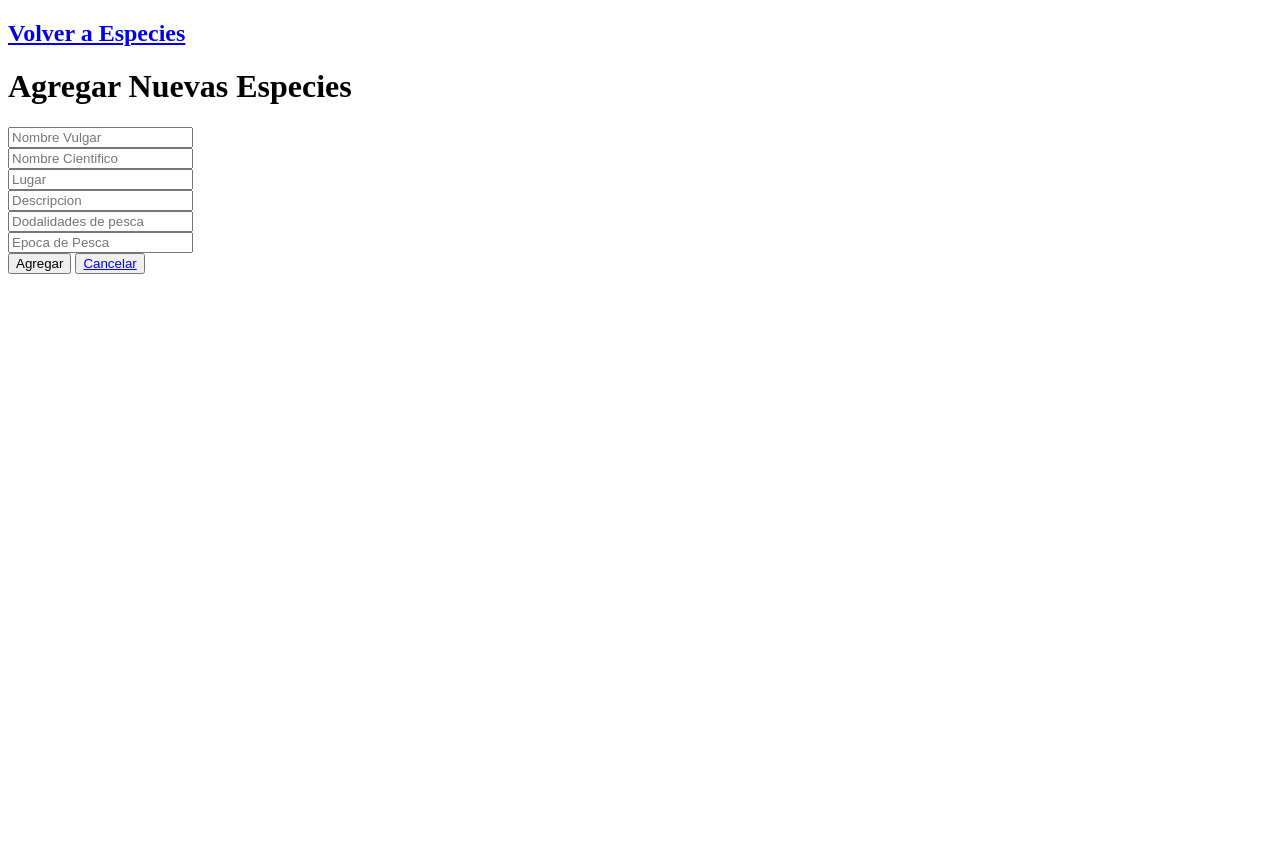
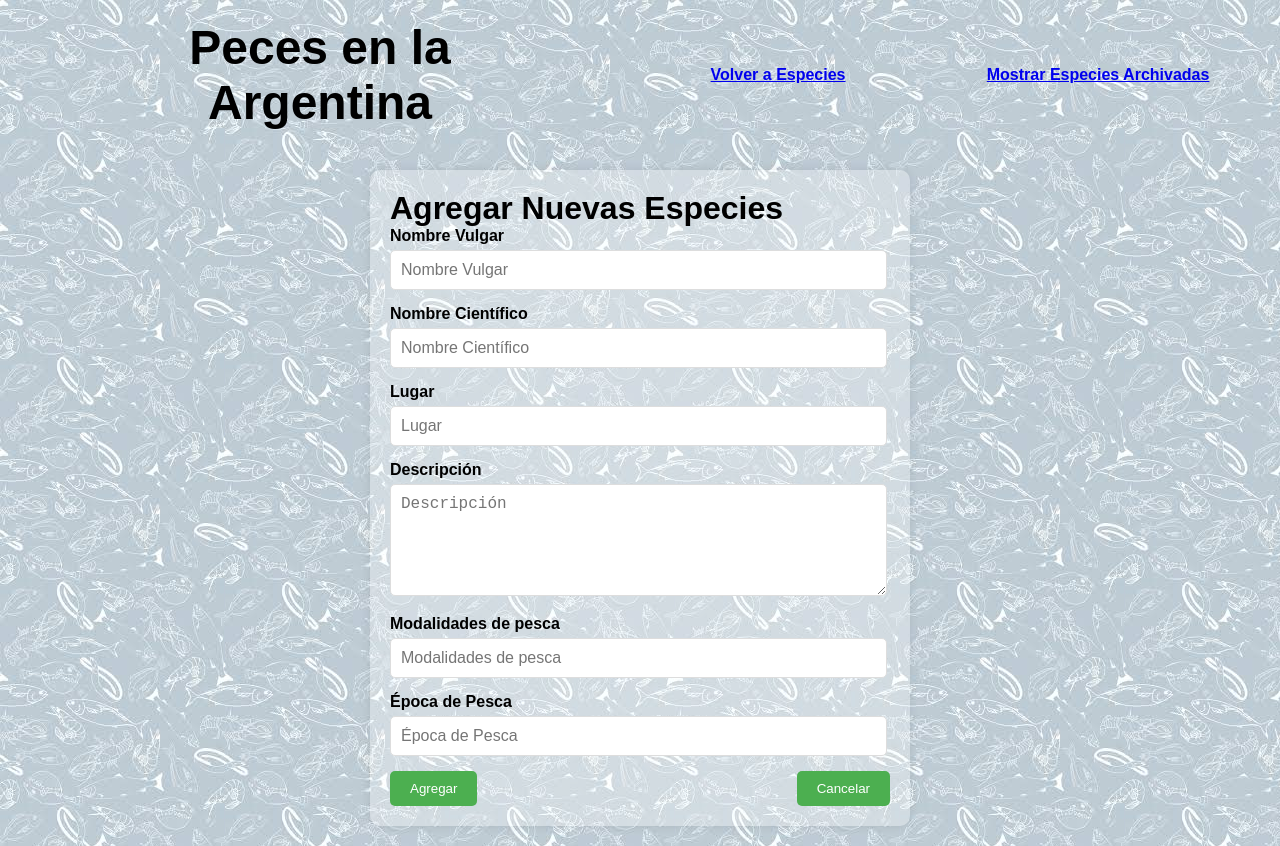
Before and after one commit to alegaon/grupo4_proyecto_final, a plain HTML site: page frontend/pages/agregar_nueva_especie.html in a window 1280 px wide. Before the commit the page ends 800 px from the top, so only its background shows below. Drawn offline with Linux system fonts and the light colour scheme.

Commit message:
Formulario Ingresar Especies

```diff
--- /dev/null
+++ b/frontend/css/agregar_nueva_especie.css
@@ -0,0 +1,52 @@
+form {
+    background: rgba(255, 255, 255, 0.3);
+    padding: 20px;
+    border-radius: 10px;
+    width: 80%;
+    max-width: 500px;
+    margin: 20px auto;
+    box-shadow: 0 0 10px rgba(0, 0, 0, 0.1);
+}
+
+.input_box {
+    margin-bottom: 15px;
+}
+
+.input_box label {
+    display: block;
+    margin-bottom: 5px;
+    font-weight: bold;
+}
+
+.input_box input, .input_box textarea{
+    width: 95%;
+    padding: 10px;
+    border: 1px solid #ddd;
+    border-radius: 5px;
+    font-size: 16px;
+}
+
+.action_btn {
+    display: flex;
+    justify-content: space-between;
+}
+
+.action_btn .btn {
+    padding: 10px 20px;
+    border: none;
+    border-radius: 5px;
+    background-color: #4CAF50;
+    color: white;
+    cursor: pointer;
+    text-decoration: none;
+    text-align: center;
+}
+
+.action_btn .btn a {
+    color: white;
+    text-decoration: none;
+}
+
+.action_btn .btn:hover {
+    background-color: #45a049;
+}
--- a/frontend/css/index.css
+++ b/frontend/css/index.css
@@ -18,6 +18,7 @@ header {
 
 #titulo {
     flex: 1;
+    font-size: 32px;
 }
 
 .menu_basico {
--- a/frontend/pages/agregar_nueva_especie.html
+++ b/frontend/pages/agregar_nueva_especie.html
@@ -3,38 +3,59 @@
 <head>
     <meta charset="UTF-8">
     <meta name="viewport" content="width=device-width, initial_scale=1.0">
-    <title>dePesca | nuevaEspecie</title>
+    <link rel="icon" href="../resources/img/logo.svg" type="image/svg+xml">
+    <title>dePesca | Nueva Especie</title>
+
+    <!-- Incorporo estilos al html-->
+    <link rel="stylesheet" href="../css/index.css">
+    <link rel="stylesheet" href="../css/agregar_nueva_especie.css">
 </head>
 <body>
-    <h2 id="titulo_especies_volver"><span><a href="../index.html">Volver a Especies</a></span></h2>
+    <header>
+        <section id="titulo">
+            <h1>Peces en la <br> Argentina</h1>
+        </section>
+        <section class="menu_basico">
+            <h3 id="titulo_especies_volver"><span><a href="../index.html">Volver a Especies</a></span></h2>
+            <h3 id="titulo_mostrar_especies_archivadas"><a href="../pages/especies_archivadas.html">Mostrar Especies Archivadas</a></h3>
+        </section>
+    </header>
+    <main>
         <div class="wrapper">
             <form id="speciesForm" action="javascript:void(0);">
                 <h1>Agregar Nuevas Especies</h1>
                 <div class="input_box">
-                <input class="Nombre_Vulgar" type="text" placeholder="Nombre Vulgar">
+                    <label for="nombre_vulgar">Nombre Vulgar</label>
+                    <input id="nombre_vulgar" class="Nombre_Vulgar" type="text" placeholder="Nombre Vulgar">
                 </div>
                 <div class="input_box">
-                <input class="Nombre_Cientifico" type="text" placeholder="Nombre Cientifico">
+                    <label for="nombre_cientifico">Nombre Científico</label>
+                    <input id="nombre_cientifico" class="Nombre_Cientifico" type="text" placeholder="Nombre Científico">
                 </div>
                 <div class="input_box">
-                <input class="Lugar" type="text" placeholder="Lugar">
+                    <label for="lugar">Lugar</label>
+                    <input id="lugar" class="Lugar" type="text" placeholder="Lugar">
                 </div>
                 <div class="input_box">
-                <input class="Descripcion" type="text" placeholder="Descripcion">
+                    <label for="descripcion">Descripción</label>
+                    <textarea id="descripcion" class="Descripcion" placeholder="Descripción" rows="5"></textarea>
                 </div>
                 <div class="input_box">
-                <input class="Modalidades" type="text" placeholder="Dodalidades de pesca">
+                    <label for="modalidades">Modalidades de pesca</label>
+                    <input id="modalidades" class="Modalidades" type="text" placeholder="Modalidades de pesca">
                 </div>
                 <div class="input_box">
-                <input class="Epoca_de_Pesca" type="text" placeholder="Epoca de Pesca">
+                    <label for="epoca_de_pesca">Época de Pesca</label>
+                    <input id="epoca_de_pesca" class="Epoca_de_Pesca" type="text" placeholder="Época de Pesca">
                 </div>
 
                 <div class="action_btn">
-                <button type="submit" class="btn" id = "agregar">Agregar</button>
+                    <button type="submit" class="btn" id="agregar">Agregar</button>
                     <button type="button" class="btn"><a href="../index.html">Cancelar</a></button>
                 </div>
             </form>
         </div>
+    </main>
     <script src="../js/fetchAPI.js"></script>
     <script src="../js/agregar_datos.js"></script>
 </body>
```
Lines whose indentation alone changed are shown as unchanged.
